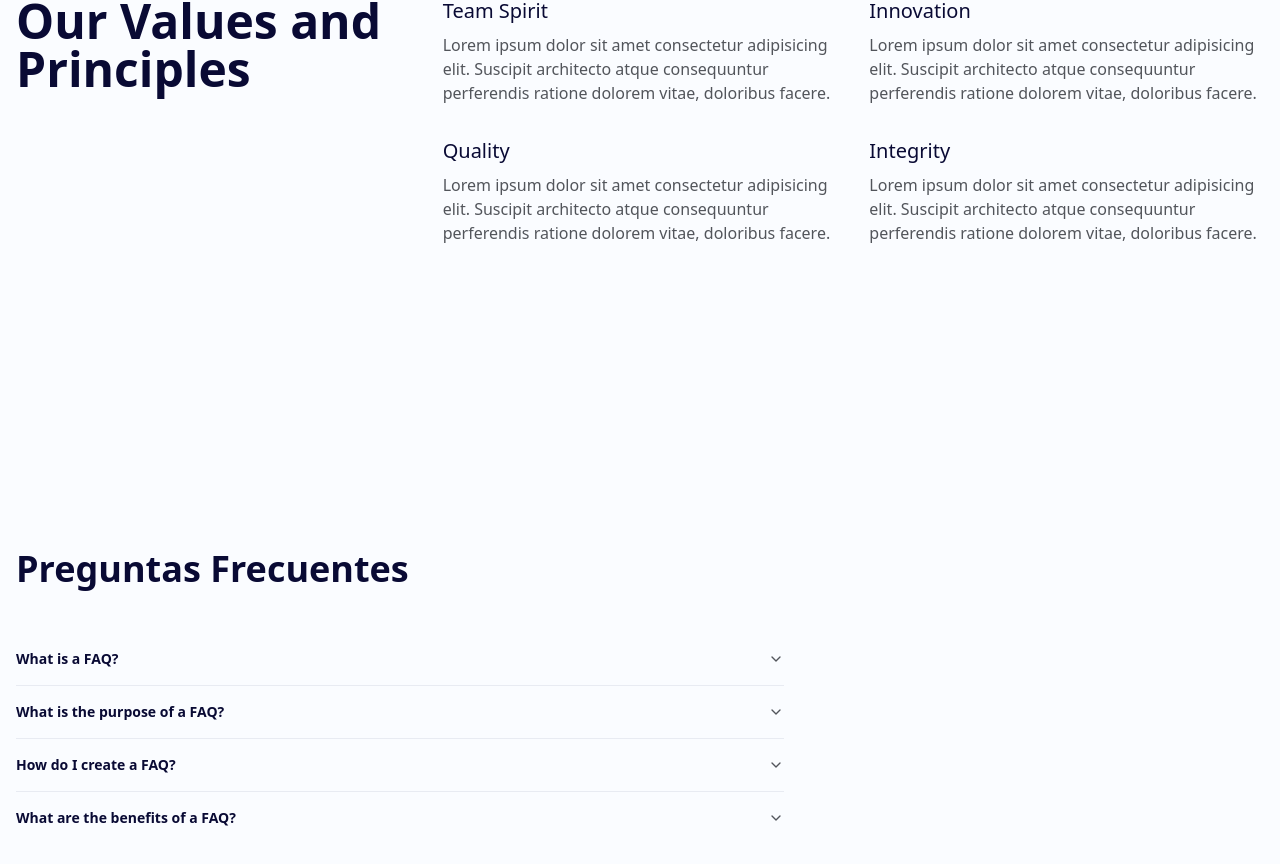
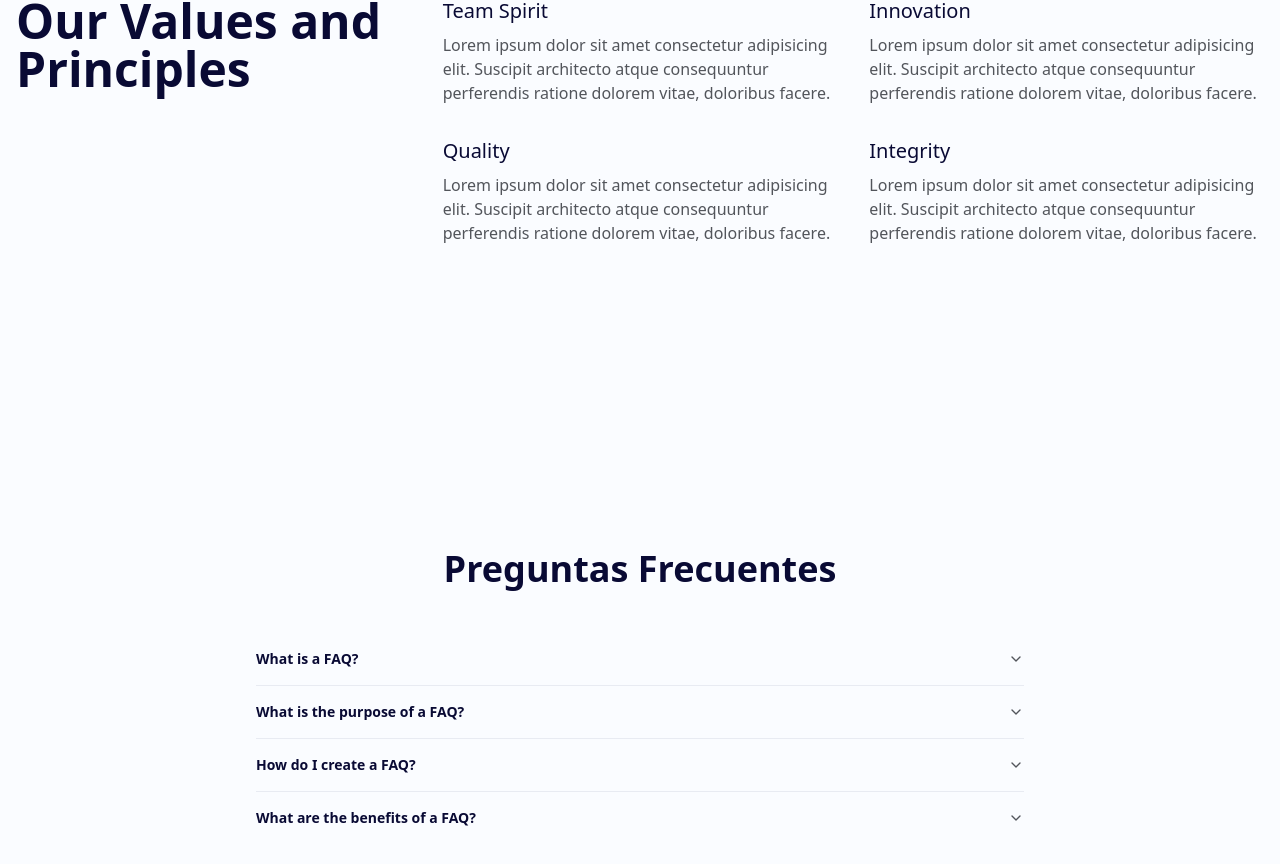
Before and after one commit to gahormigag21/Pagina_nema, a Next.js app: page /about in a window 1280 px wide. Shown: the part 2196-3060 px from the top of the page. Built offline with nearby package versions, Linux system fonts and the light colour scheme; no server answers.

Commit message:
Refactor Faq component and update import paths; remove old Faq implementation

```diff
--- a/src/app/about/page.tsx
+++ b/src/app/about/page.tsx
@@ -1,4 +1,4 @@
-import Faq from "@/components/about/Faq";
+import Faq from "@/components/Sections/Faq";
 import Politicas from "@/components/about/Politicas"; // Import the Politicas component
 import Mision from "@/components/about/Mision"; // Import the Politicas component
 import Valores from "@/components/about/Valores";
@@ -9,11 +9,8 @@ function About() {
         <div className="container mx-auto px-4 py-8 space-y-12">
 
             <Mision />
-
             <Politicas />
-
             <Valores />
-
             <Faq heading="Preguntas Frecuentes" />
 
         </div>
--- a/src/components/about/Faq.tsx
+++ b/src/components/Sections/Faq.tsx
@@ -42,7 +42,7 @@ const Faq = ({
 }: FaqProps) => {
     return (
         <section className="py-32">
-            <div className="container max-w-3xl">
+            <div className="container max-w-3xl mx-auto text-center">
                 <h1 className="mb-4 text-3xl font-semibold md:mb-11 md:text-4xl">
                     {heading}
                 </h1>
--- a/src/components/Sections/FeatureCardsDiv.tsx
+++ b/src/components/Sections/FeatureCardsDiv.tsx
@@ -15,7 +15,7 @@ interface FeatureCardsDivProps {
   features: Feature[];
 }
 
-const FeatureCardsDiv = ({heading, features}: FeatureCardsDivProps) => {
+const FeatureCardsDiv = ({ heading, features }: FeatureCardsDivProps) => {
   return (
     <section className="py-32">
       <div className="container max-w-8xl mx-auto my-0">
@@ -25,7 +25,7 @@ const FeatureCardsDiv = ({heading, features}: FeatureCardsDivProps) => {
             wrapWithLink(
               feature.url,
               <div
-                className="flex flex-col justify-between rounded-lg bg-primary/85 hover:scale-[1.1] child"
+                className="flex flex-col justify-between rounded-lg bg-primary/85 hover:scale-[1.1] transition-transform duration-300 child"
               >
                 <div className="flex justify-between gap-10 border-b ">
                   <div className="flex flex-col justify-between gap-14 py-6 pl-4 md:py-10 md:pl-8 lg:justify-normal">
```
